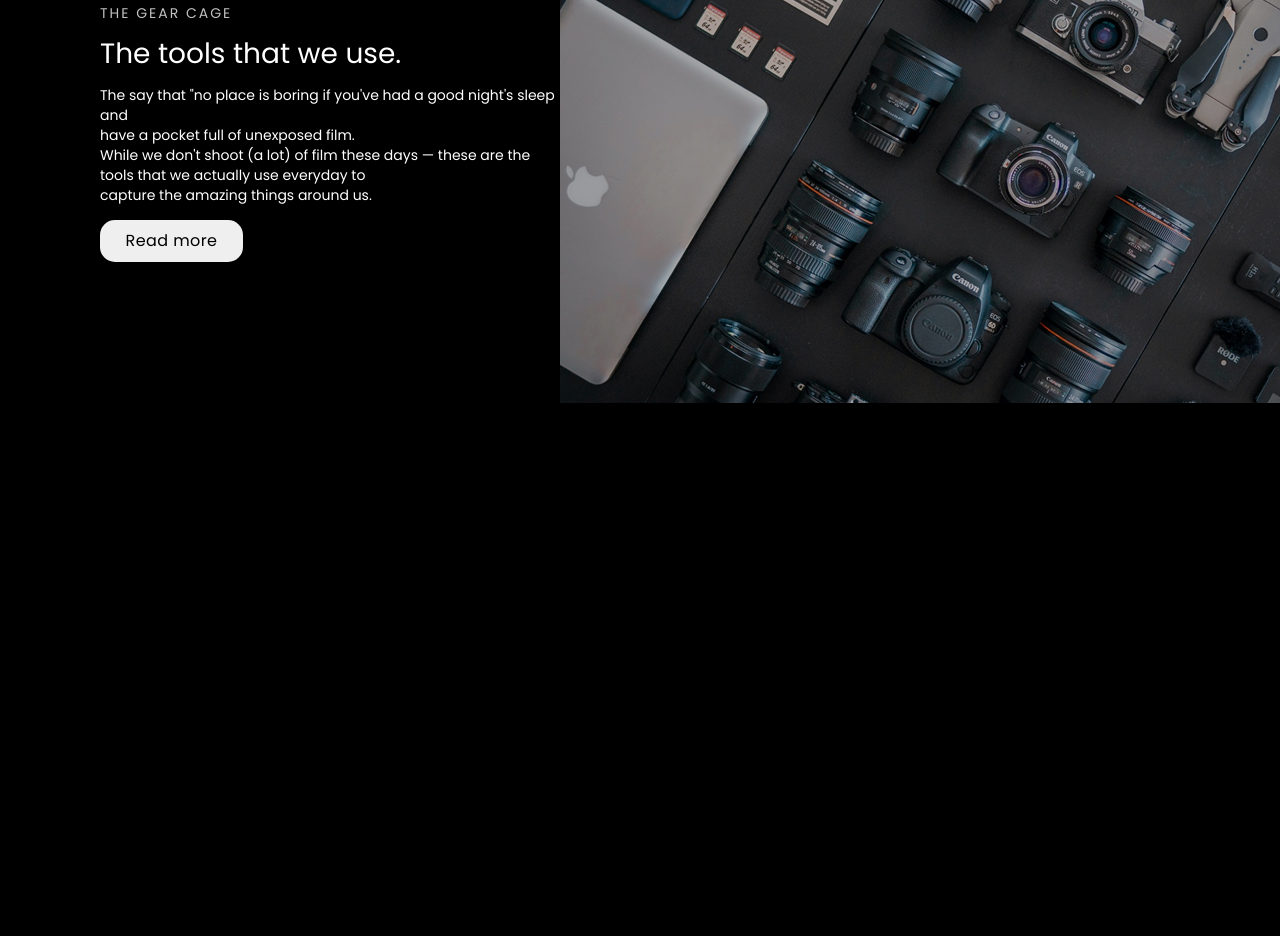
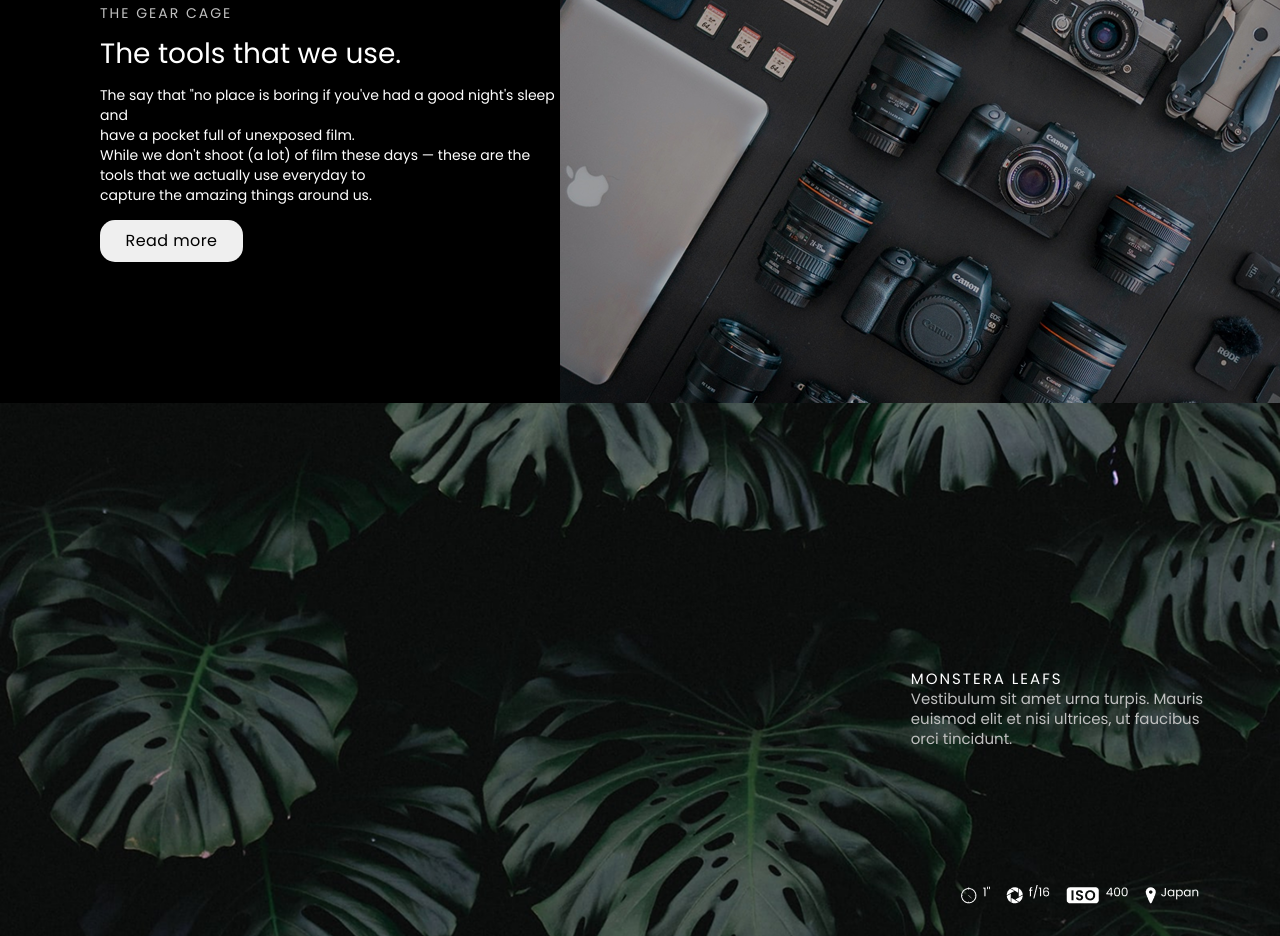
Before and after one commit to bytebitt/Aperture, a plain HTML site: page index.html in a window 1280 px wide. Shown: the part 2849-3785 px from the top of the page. Before the commit the page ends 3252 px from the top, so only its background shows below. Drawn offline with Linux system fonts and the light colour scheme.

Commit message:
leafs-block

```diff
--- a/css/style.css
+++ b/css/style.css
@@ -291,3 +291,36 @@ body {
   transition: 0.4s;
   color: white;
 }
+
+.leafs {
+  position: relative;
+}
+
+.leafs__image {
+  width: 100%;
+}
+
+.leafs__text {
+  position: absolute;
+  top: 50%;
+  right: 6%;
+}
+
+.leafs__title {
+  font-size: 15px;
+  line-height: 20px;
+  letter-spacing: 2px;
+  text-transform: uppercase;
+}
+
+.leafs__subtitle {
+  font-size: 15px;
+  line-height: 20px;
+  color: var(--light-gray);
+}
+
+.leafs__icons {
+  position: absolute;
+  bottom: 6%;
+  right: 6%;
+}
--- a/index.html
+++ b/index.html
@@ -203,6 +203,29 @@
             />
           </div>
         </div>
+        <div class="leafs">
+          <img
+            src="/images/leafs-fwidth.png"
+            alt="leafs-background-image"
+            class="leafs__image"
+          />
+          <div class="leafs__text">
+            <h4 class="leafs__title">Monstera Leafs</h4>
+            <p class="leafs__subtitle">
+              Vestibulum sit amet urna turpis. Mauris <br />
+              euismod elit et nisi ultrices, ut faucibus <br />
+              orci tincidunt.
+            </p>
+          </div>
+          <div class="leafs__icons">
+            <!-- only as 1 img + no changing-->
+            <img
+              src="/images/icons/icons-row.png"
+              alt="icons-row"
+              class="sleafs__icons-row"
+            />
+          </div>
+        </div>
       </main>
     </div>
   </body>
```
Also changed, not shown: images/leafs-fwidth.png (added).
